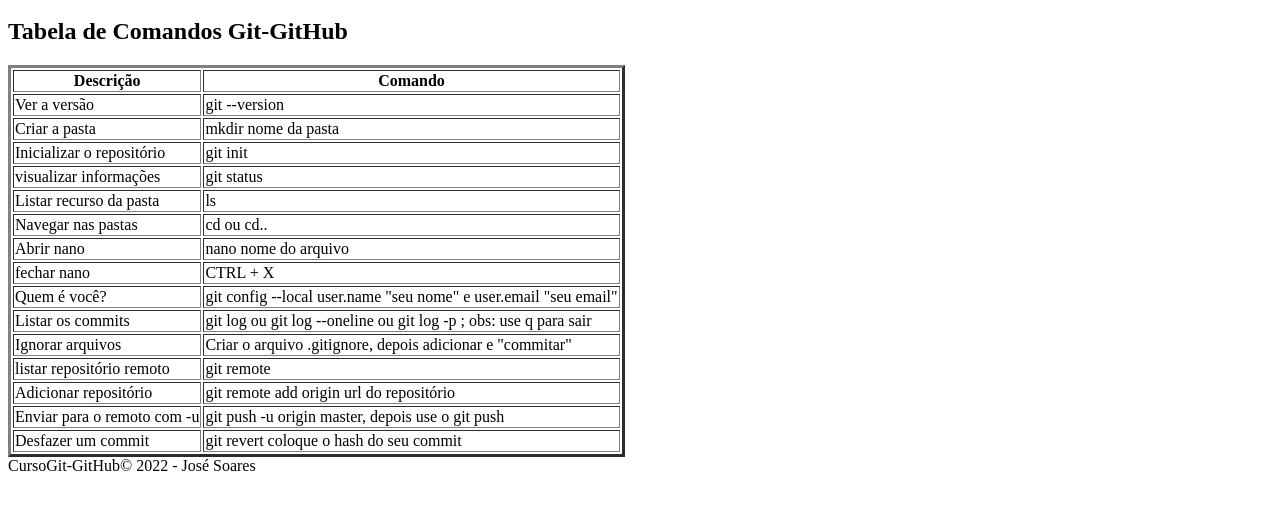
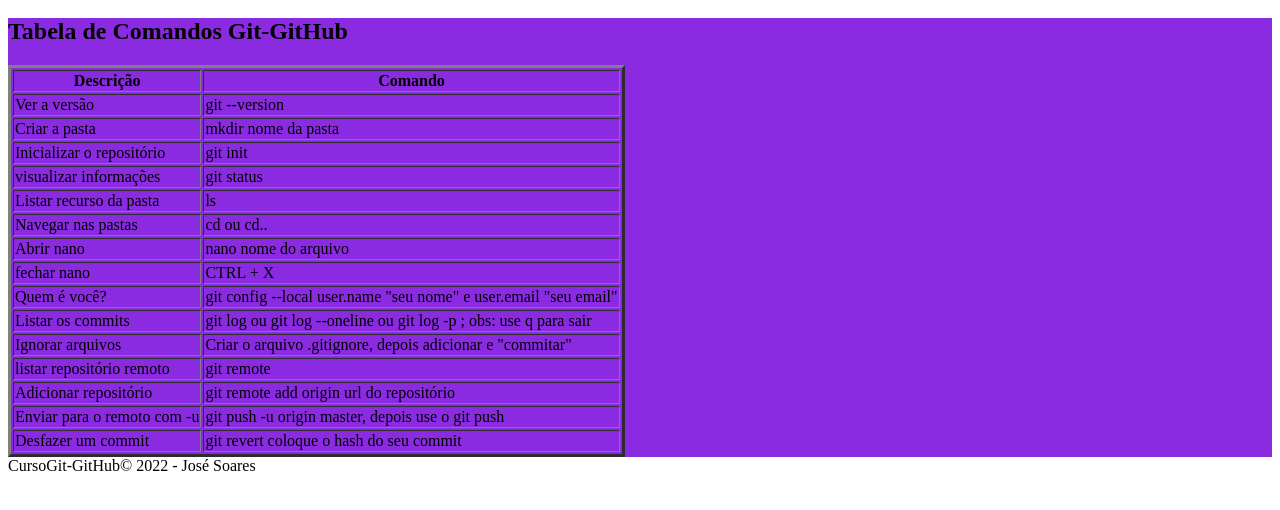
Before and after one commit to JoSilva001/EntrevistaGit, a plain HTML site: page index.html in a window 1280 px wide. Shown: the part 120-630 px from the top of the page. Drawn offline with Linux system fonts and the light colour scheme.

Commit message:
entrevista git

```diff
--- /dev/null
+++ b/css/style.css
@@ -0,0 +1,4 @@
+#comandos{
+
+    background-color: blueviolet;
+}
--- a/index.html
+++ b/index.html
@@ -4,7 +4,8 @@
     <meta charset="UTF-8">
     <meta http-equiv="X-UA-Compatible" content="IE=edge">
     <meta name="viewport" content="width=device-width, initial-scale=1.0">
-    <title>Document</title>
+    <title>Curso de Git-Github></title>
+    <link rel="stylesheet" href="css/style.css">
 </head>
 <body>
     <header> <h1>Curso de Git-GitHub</h1>
@@ -12,6 +13,8 @@
     </header>
 
      <main>
+
+          <section id="comandos">
         <h2>Tabela de Comandos Git-GitHub<h2></h2>
 
         <table border="3">
@@ -81,6 +84,7 @@
            </tr>
 
         </table>
+          </section>
 
     </main>
 
```
